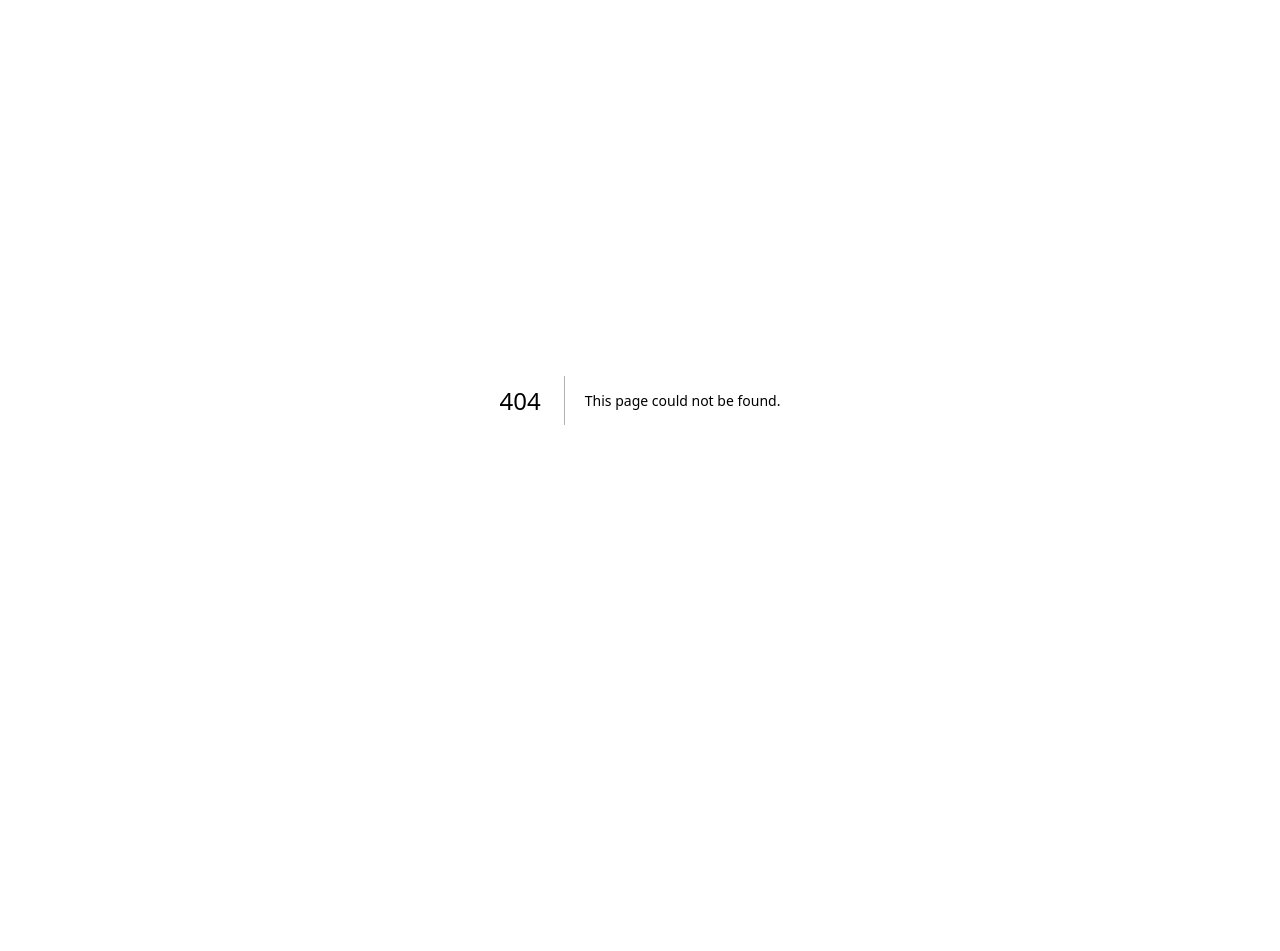
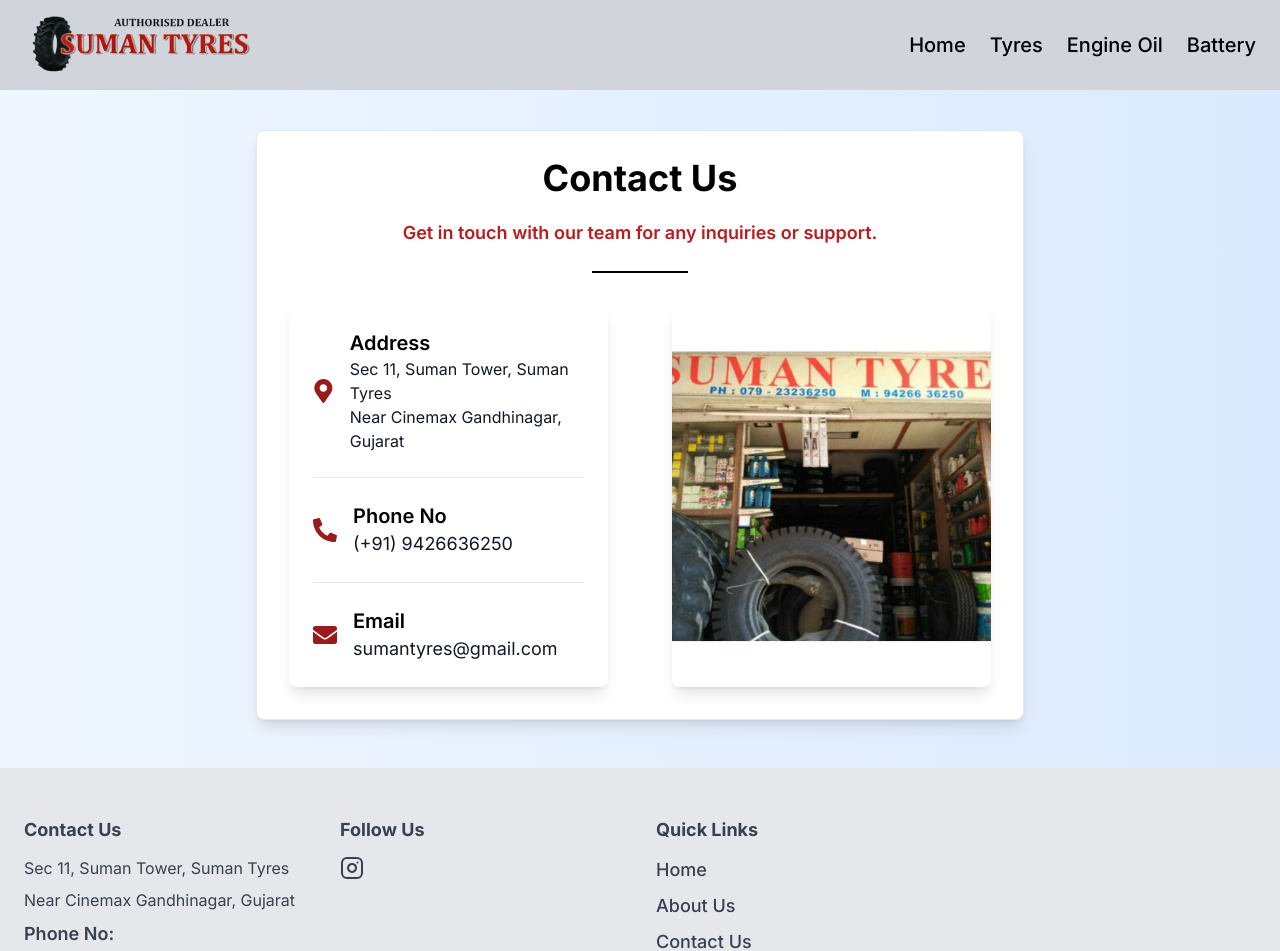
Before and after one commit to Vihar8/suman_tyres, a Next.js app: page /contact in a window 1280 px wide. Before the commit this address had no page. Shown: the top 951 px of the page. Before the commit the page ends 800 px from the top, so only its background shows below. Built offline with nearby package versions, Linux system fonts and the light colour scheme.

Commit message:
added contact us and about

```diff
--- /dev/null
+++ b/app/about/page.tsx
@@ -0,0 +1,9 @@
+import React from 'react'
+
+function page() {
+  return (
+    <div>page</div>
+  )
+}
+
+export default page
--- /dev/null
+++ b/app/contact/page.tsx
@@ -0,0 +1,81 @@
+'use client'
+import { Card } from "@/components/ui/card";
+import Navbar from "@/components/Navbar";
+import Head from 'next/head';
+import { FaMapMarkerAlt, FaPhoneAlt, FaEnvelope } from 'react-icons/fa';
+import Footer from "@/components/Footer";
+
+export default function Component() {
+  return (
+    <>
+      <Head>
+        <title>Suman Tyres</title>
+        <meta name="description" content="Get in touch with our team for any inquiries or support. Contact us via address, phone, or email." />
+        <meta name="viewport" content="width=device-width, initial-scale=1.0" />
+        <link rel="canonical" href="https://sumantyres.vercel.app/" />
+      </Head>
+      <div className="min-h-screen bg-gradient-to-r from-blue-50 to-blue-100">
+        <Navbar />
+        <Card className="mx-auto max-w-3xl mt-10 px-4 md:px-8 py-8 space-y-8 bg-white rounded-lg shadow-lg">
+          <div className="text-center">
+            <h1 className="text-4xl font-bold text-black animate-bounce">Contact Us</h1>
+            <p className="mt-4 text-lg font-semibold text-red-700">Get in touch with our team for any inquiries or support.</p>
+            <div className="mx-auto w-24 border-t-2 border-black my-6" />
+          </div>
+          <div className="grid grid-cols-1 md:grid-cols-2 gap-8 sm:gap-12 lg:gap-16">
+            <div className="space-y-6 bg-white p-6 rounded-lg shadow-lg hover:shadow-xl transition-shadow duration-300">
+              <div className="flex items-center space-x-4">
+                <FaMapMarkerAlt className="text-red-800 text-2xl" />
+                <div>
+                  <h2 className="text-xl font-semibold text-black">Address</h2>
+                  <p className="text-gray-900">Sec 11, Suman Tower, Suman Tyres</p>
+          <p className="text-gray-900">Near Cinemax Gandhinagar, Gujarat</p>
+
+                </div>
+              </div>
+              <div className="border-t border-gray-200 pt-6">
+                <div className="flex items-center space-x-4">
+                  <FaPhoneAlt className="text-red-800 text-2xl" />
+                  <div>
+                  <h2 className="text-xl font-semibold text-black">Phone No</h2>
+                    <p className="text-gray-900">
+                    <a href="tel:+919426636250" className="hover:text-red-800 text-lg transition-colors duration-300">
+            (+91) 9426636250
+          </a>
+                    </p>
+                  </div>
+                </div>
+              </div>
+              <div className="border-t border-gray-200 pt-6">
+                <div className="flex items-center space-x-4">
+                  <FaEnvelope className="text-red-800 text-2xl" />
+                  <div>
+                    <h2 className="text-xl font-semibold text-black">Email</h2>
+                    <p className="text-gray-900">
+                      <a href="mailto:docusync07@gmail.com" className="hover:text-red-800 text-lg transition-colors duration-300">
+                        sumantyres@gmail.com
+                      </a>
+                    </p>
+                  </div>
+                </div>
+              </div>
+            </div>
+            <div className="w-full h-full overflow-hidden rounded-lg shadow-lg group">
+              <img
+                src="/sumantyresshop.jpg"
+                width="400"
+                height="400"
+                alt="Company Location"
+                className="w-full h-full object-cover group-hover:scale-105 transition-transform duration-300 ease-in-out"
+              />
+            </div>
+          </div>
+
+        </Card>
+        <br />
+        <br />
+        <Footer />
+      </div>
+    </>
+  );
+}
--- a/app/layout.tsx
+++ b/app/layout.tsx
@@ -1,6 +1,7 @@
 import type { Metadata } from "next";
 import { Inter } from "next/font/google";
 import "./globals.css";
+import { SpeedInsights } from "@vercel/speed-insights/next";
 
 
 const inter = Inter({ subsets: ["latin"] });
@@ -18,7 +19,10 @@
 }>) {
   return (
     <html lang="en">
-      <body className={inter.className}>{children}</body>
+      <body className={inter.className}>
+        {children}
+        <SpeedInsights />
+        </body>
     </html>
   );
 }
--- a/app/page.tsx
+++ b/app/page.tsx
@@ -4,7 +4,7 @@
 import { Card, CardHeader, CardContent } from "@/components/ui/card";
 import Navbar from "@/components/Navbar";
 import Footer from '@/components/Footer';
-import { SpeedInsights } from "@vercel/speed-insights/next";
+
 
 export default function Component() {
   return (
--- a/components/Footer/index.tsx
+++ b/components/Footer/index.tsx
@@ -1,26 +1,47 @@
+import { Instagram } from 'lucide-react';
+import Link from 'next/link';
 import React, { SVGProps } from 'react';
 
 function Footer() {
   return (
-    <footer className= " bg-gray-200 text-gray-700">
+    <footer className="bg-gray-200 text-gray-700">
       <div className="container grid grid-cols-1 sm:grid-cols-2 md:grid-cols-4 gap-8 py-12 px-4 md:px-6">
         <div className="space-y-2">
-          <h4 className="text-lg font-bold">Contact Us</h4>
+          <h4 className="text-lg font-bold mb-3">Contact Us</h4>
           <p>Sec 11, Suman Tower, Suman Tyres</p>
           <p>Near Cinemax Gandhinagar, Gujarat</p>
-          <br />
-          <p className='text-l'>Phone No: </p>
-          <a href="tel:+919426636250" className="hover:text-red-800 text-l transition-colors duration-300">
+          <p className="mt-4 text-lg font-semibold">Phone No:</p>
+          <a href="tel:+919426636250" className="hover:text-red-800 text-lg transition-colors duration-300">
             (+91) 9426636250
           </a>
         </div>
         <div className="space-y-2">
-          <h4 className="text-lg font-bold">Follow Us</h4>
+          <h4 className="text-lg font-bold mb-3">Follow Us</h4>
           <div className="flex gap-4">
             <a href="https://www.instagram.com/suman_tyres?igsh=bGl3amx4M2ViNXM5" className="text-gray-700 hover:text-black transition-colors duration-300">
-              <InstagramIcon className="w-6 h-6" />
+              <Instagram className="w-6 h-6" />
             </a>
           </div>
+        </div>
+        <div className="space-y-2">
+          <h4 className="text-lg font-bold mb-3">Quick Links</h4>
+          <ul className="space-y-2">
+            <li>
+              <Link href="/" className="font-medium text-lg hover:underline">
+                Home
+              </Link>
+            </li>
+            <li>
+              <Link href="/about" className="font-medium text-lg hover:underline">
+                About Us
+              </Link>
+            </li>
+            <li>
+              <Link href="/contact" className="font-medium text-lg hover:underline">
+                Contact Us
+              </Link>
+            </li>
+          </ul>
         </div>
       </div>
       <div className="bg-gray-300 py-4 text-center text-sm">
@@ -30,25 +51,4 @@
   );
 }
 
-function InstagramIcon(props: JSX.IntrinsicAttributes & SVGProps<SVGSVGElement>) {
-  return (
-    <svg
-      {...props}
-      xmlns="http://www.w3.org/2000/svg"
-      width="24"
-      height="24"
-      viewBox="0 0 24 24"
-      fill="none"
-      stroke="currentColor"
-      strokeWidth="2"
-      strokeLinecap="round"
-      strokeLinejoin="round"
-    >
-      <rect width="20" height="20" x="2" y="2" rx="5" ry="5" />
-      <path d="M16 11.37A4 4 0 1 1 12.63 8 4 4 0 0 1 16 11.37z" />
-      <line x1="17.5" x2="17.51" y1="6.5" y2="6.5" />
-    </svg>
-  );
-}
-
 export default Footer;
--- a/package.json
+++ b/package.json
@@ -19,6 +19,7 @@
     "next": "14.2.5",
     "react": "^18",
     "react-dom": "^18",
+    "react-icons": "^5.2.1",
     "tailwind-merge": "^2.4.0",
     "tailwindcss-animate": "^1.0.7"
   },
```
Also changed, not shown: 1 other file (tests, documents, lock files or other folders).
